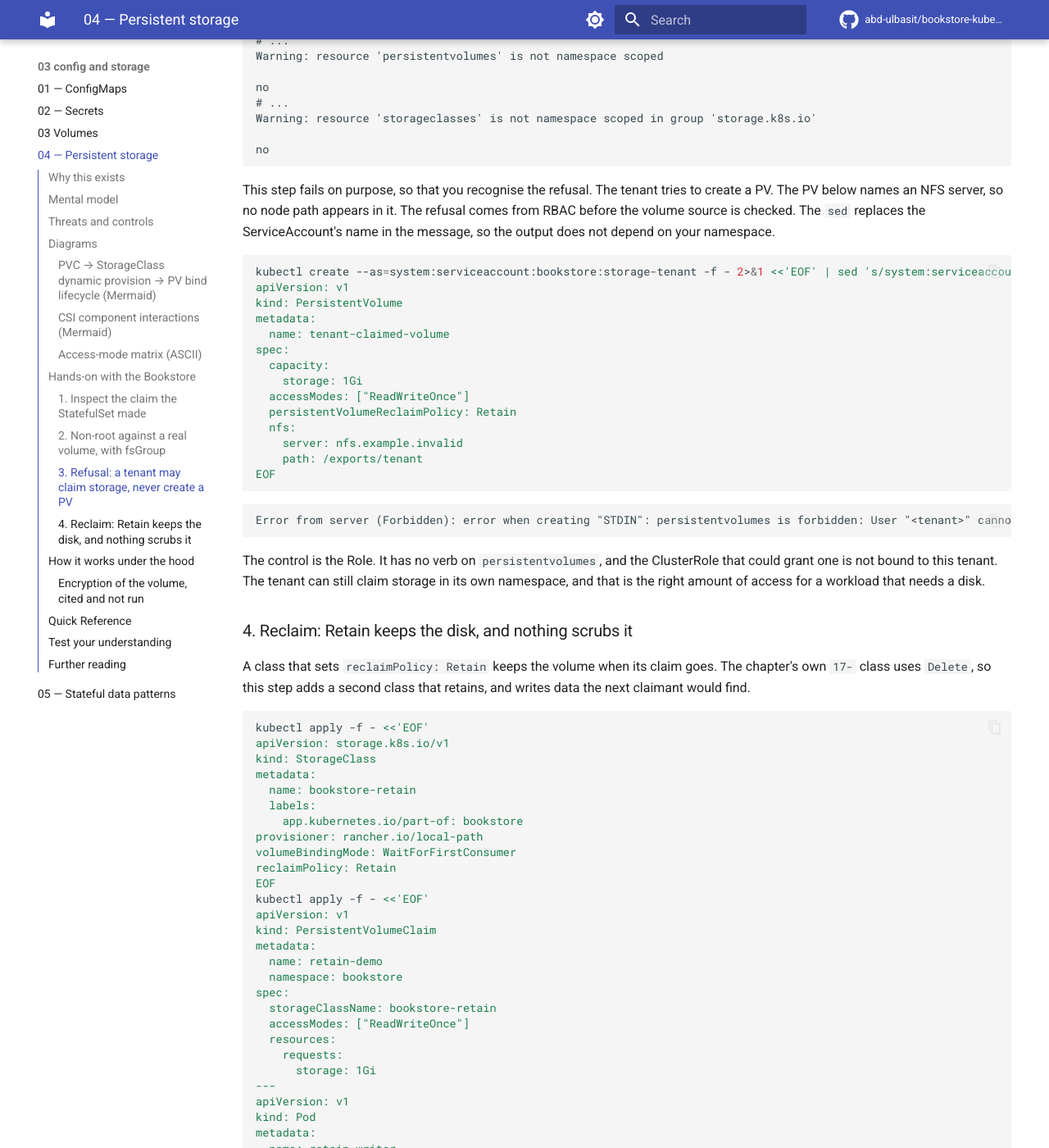
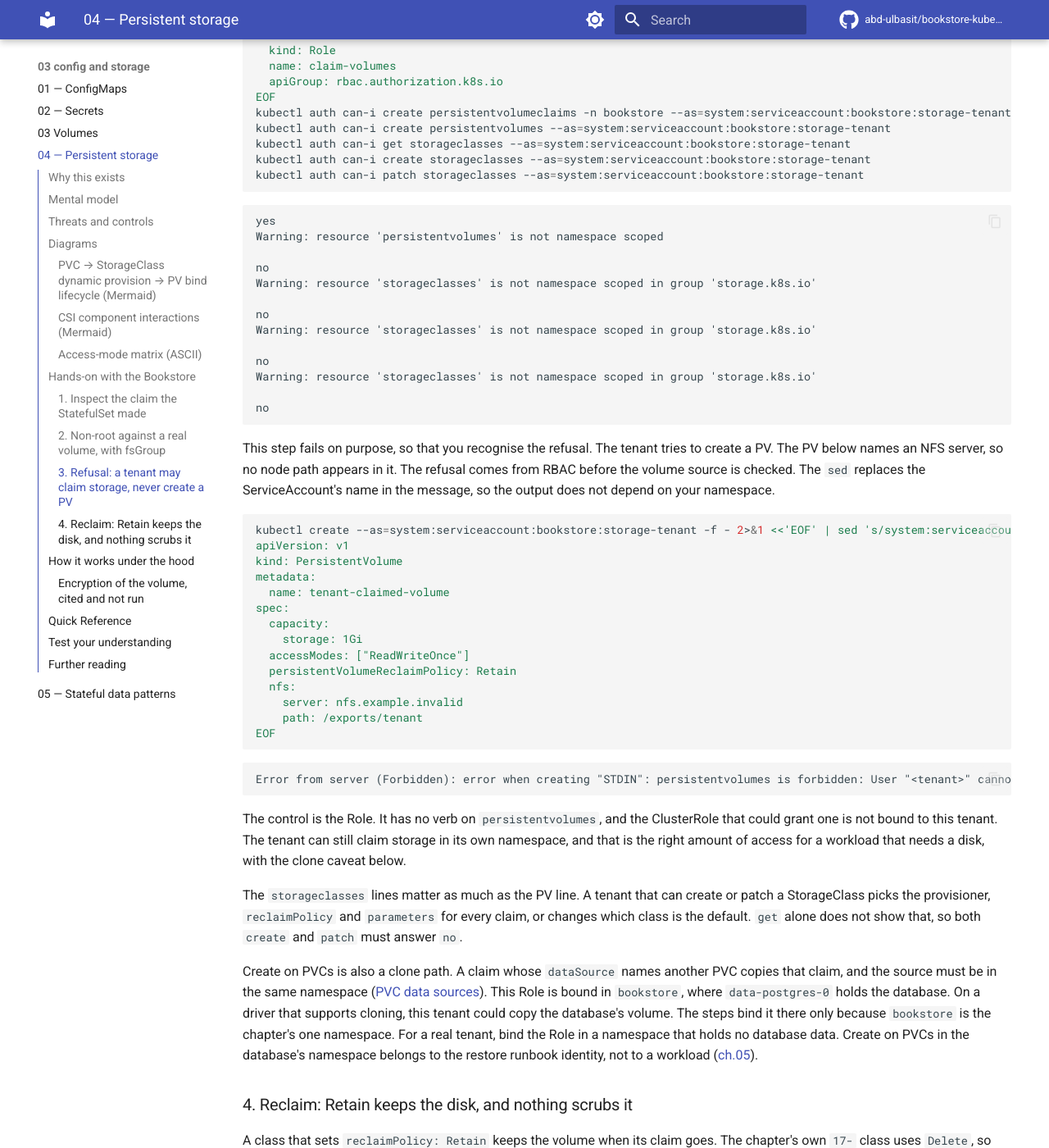
Before and after one commit to abd-ulbasit/bookstore-kubernetes-guide, an MkDocs documentation site: the page built from full-guide/03-config-and-storage/04-persistent-storage.md, in a window 1280 px wide and 1400 px high, scrolled down 10379 px. Shown: the whole window at 82% size. Built offline with MkDocs 1.6.1 and Material for MkDocs 9.7.7, drawn with Linux system fonts in a browser that asks for light colours; comment, search, counter and statistics services are not loaded; some of the changed text lies outside the part shown.

Commit message:
security-first part 03: fix review findings on 01, 03 and 04
- 01: say 16-db-credentials.yaml is the Secret that ch.02 creates, and
  drop the lab narration about a busy node.
- 03: narrow the Secret file and projected identity claims to what the
  output shows; split downwardAPI into env-only and volume fields; cite
  the static Pod docs for the hostPath sentence.
- 04: add sizeLimit to every emptyDir in the probe and Retain Pods;
  check create and patch on storageclasses; state the clone path of PVC
  create; state that the Bookstore claim uses a Delete class; quote the
  fsGroup text verbatim; pin busybox to 1.36; rewrap long prose.
- evidence: cluster and node names redacted as <cluster> and <node>;
  the 03.04 transcript gains a fix-pass section, run from the chapter's
  own blocks in p03-04-storage.

Gates: the evidence gate passes for 01, 03, 04 and 05; the static and
admission gates pass for the chapters in scope. 03.02 is not rewritten
in this batch.

Co-Authored-By: Claude Haiku 5.5 <noreply@anthropic.com>

````diff
--- a/full-guide/03-config-and-storage/04-persistent-storage.md
+++ b/full-guide/03-config-and-storage/04-persistent-storage.md
@@ -8,7 +8,7 @@
 > volume.
 
 **Estimated time:** ~30 min read · ~60 min hands-on
-**Prerequisites:** [Part 03 ch.03](03-volumes.md) — Pod-lifetime volume basics · [Part 01 ch.05](../01-core-workloads/05-statefulsets.md) — StatefulSets use `volumeClaimTemplates` · [Part 01 ch.01](../01-core-workloads/01-pods.md#baseline) — the baseline this chapter reuses
+**Prerequisites:** [Part 03 ch.03](03-volumes.md): Pod-lifetime volume basics · [Part 01 ch.05](../01-core-workloads/05-statefulsets.md): StatefulSets use `volumeClaimTemplates` · [Part 01 ch.01](../01-core-workloads/01-pods.md#baseline): the baseline this chapter reuses
 **You'll know after this:** • trace the PV/PVC bind lifecycle and explain `WaitForFirstConsumer` · • choose access modes and a reclaim policy for data you cannot lose · • say who may create a PersistentVolume, and why that is a security decision · • show a non-root Pod writing to a volume, and say what `fsGroup` did and did not do here · • list what a `Retain` volume leaves behind after its claim is deleted
 
 <!-- tags: storage, persistent-storage, pv-pvc, storageclass, csi, reclaim-policy, fsgroup -->
@@ -71,7 +71,8 @@ node. The threats below belong to storage, not to the Pod.
 |---|---|---|
 | A tenant creates a PV that names a directory on a node, then claims it | [No `create` on PersistentVolumes](#refusal): a namespaced Role grants claims only | [03.03](03-volumes.md) for `hostPath`; [05.01](../05-security/01-authn-authz-rbac.md) for RBAC |
 | A deleted claim leaves its data on a `Retain` volume, where the next claimant or an operator can read it | [A reclaim policy chosen per data class](#reclaim), and a runbooked cleanup | [08.02](../08-day-2-operations/02-backup-and-dr.md) for backup |
-| Data on a cloud disk is readable by whoever obtains the disk | [An encrypted StorageClass](#encryption), set on the driver. Cited, not run here | Encryption at rest and KMS: 05.04 <!-- link-later: 05.04 --> |
+| Data on a cloud disk is readable by whoever obtains the disk | [An encrypted StorageClass](#encryption), set on the driver. Cited, not run here | Etcd encryption, a separate control: 05.04 <!-- link-later: 05.04 --> |
+| A tenant that can create or patch a StorageClass chooses the provisioner, the parameters and the reclaim policy for every claim, or changes the default class | [No `create` or `patch` on storageclasses](#refusal), checked with `can-i` in step 3 | [05.01](../05-security/01-authn-authz-rbac.md) for RBAC |
 | A non-root process cannot write its volume, so the fix becomes running as root | [`fsGroup` with a non-root UID](#fsgroup), with the volume's owner and mode checked from inside the Pod | [01.01](../01-core-workloads/01-pods.md#baseline-fsgroup) |
 
 Pod Security admission does not catch the first threat. The `restricted` level
@@ -226,8 +227,12 @@ DirectoryOrCreate
 The default class is `Delete` and `WaitForFirstConsumer`. The PV is a
 `hostPath` of type `DirectoryOrCreate`: a directory on the node that the
 provisioner makes for the claim. Under `Delete`, the disk goes when its claim
-goes. That is the default you must change for data of
-record. Step 4 shows what `Retain` does instead.
+goes. The Bookstore's Postgres claim takes this class, because
+`20-postgres-statefulset.yaml` names no `storageClassName`, and the
+`bookstore-local` class in `17-` is `Delete` too. So on this cluster a deleted
+claim takes the database's data with it. The rest of this chapter warns against
+that for data of record. Step 4 shows what `Retain` does instead, and the Quick
+Reference gives the field to set on the class that holds the database.
 
 ### 2. Non-root against a real volume, with fsGroup {#fsgroup}
 
@@ -252,12 +257,15 @@ while the next probe runs.
 
 `fsGroup` adds a GID to the processes' supplementary groups and asks the
 kubelet to set the group owner of the volume's contents to that GID. The
-upstream description is that "by default, Kubernetes recursively changes
-ownership and permissions of a volume's contents to match the Pod's `fsGroup`"
+upstream text reads "By default, Kubernetes recursively changes ownership and
+permissions for the contents of each volume to match the fsGroup specified in a
+Pod's securityContext when that volume is mounted"
 ([Configure a Security Context](https://kubernetes.io/docs/tasks/configure-pod-container/security-context/)).
 A probe shows what happens on this cluster. It is a baseline Pod that mounts a
-claim from the `bookstore-local` class in [`17-storageclass.yaml`](../examples/bookstore/raw-manifests/17-storageclass.yaml),
-which uses `Delete`. The busybox image has no user 10001, so `id` prints only numbers.
+claim from the `bookstore-local` class in
+[`17-storageclass.yaml`](../examples/bookstore/raw-manifests/17-storageclass.yaml),
+which uses `Delete`. The busybox image has no user 10001, so `id` prints only
+numbers.
 
 ```sh
 kubectl apply -f - <<'EOF'
@@ -479,16 +489,22 @@ EOF
 kubectl auth can-i create persistentvolumeclaims -n bookstore --as=system:serviceaccount:bookstore:storage-tenant
 kubectl auth can-i create persistentvolumes --as=system:serviceaccount:bookstore:storage-tenant
 kubectl auth can-i get storageclasses --as=system:serviceaccount:bookstore:storage-tenant
+kubectl auth can-i create storageclasses --as=system:serviceaccount:bookstore:storage-tenant
+kubectl auth can-i patch storageclasses --as=system:serviceaccount:bookstore:storage-tenant
 ```
 
 <!-- gate: output -->
 ```text
 yes
-# ...
 Warning: resource 'persistentvolumes' is not namespace scoped
 
 no
-# ...
+Warning: resource 'storageclasses' is not namespace scoped in group 'storage.k8s.io'
+
+no
+Warning: resource 'storageclasses' is not namespace scoped in group 'storage.k8s.io'
+
+no
 Warning: resource 'storageclasses' is not namespace scoped in group 'storage.k8s.io'
 
 no
@@ -525,7 +541,22 @@ Error from server (Forbidden): error when creating "STDIN": persistentvolumes is
 The control is the Role. It has no verb on `persistentvolumes`, and the
 ClusterRole that could grant one is not bound to this tenant. The tenant can
 still claim storage in its own namespace, and that is the right amount of
-access for a workload that needs a disk.
+access for a workload that needs a disk, with the clone caveat below.
+
+The `storageclasses` lines matter as much as the PV line. A tenant that can
+create or patch a StorageClass picks the provisioner, `reclaimPolicy` and
+`parameters` for every claim, or changes which class is the default. `get`
+alone does not show that, so both `create` and `patch` must answer `no`.
+
+Create on PVCs is also a clone path. A claim whose `dataSource` names another
+PVC copies that claim, and the source must be in the same namespace
+([PVC data sources](https://kubernetes.io/docs/concepts/storage/volume-pvc-datasource/)).
+This Role is bound in `bookstore`, where `data-postgres-0` holds the database.
+On a driver that supports cloning, this tenant could copy the database's
+volume. The steps bind it there only because `bookstore` is the chapter's one
+namespace. For a real tenant, bind the Role in a namespace that holds no
+database data. Create on PVCs in the database's namespace belongs to the restore
+runbook identity, not to a workload ([ch.05](05-stateful-data-patterns.md)).
 
 ### 4. Reclaim: Retain keeps the disk, and nothing scrubs it {#reclaim}
 
@@ -784,21 +817,22 @@ kubectl delete storageclass bookstore-retain
 - **CSI architecture.** Storage is out of tree, through the Container Storage
   Interface. A driver ships a **controller** Deployment with sidecars
   (**external-provisioner**, **external-attacher**, **external-snapshotter**,
-  **external-resizer**) and a per-node **DaemonSet** node plugin that formats and
-  mounts the volume. **`CSIDriver`** advertises capabilities. **`CSINode`**
+  **external-resizer**) and a per-node **DaemonSet** node plugin that formats
+  and mounts the volume. **`CSIDriver`** advertises capabilities. **`CSINode`**
   records per-node topology for the scheduler. The kubelet reaches the backend
   only through the node plugin.
 - **Resizing.** `allowVolumeExpansion: true` on the class lets a claim be grown,
   and whether the driver can grow a volume while its Pod runs is the driver's
-  capability. Size for expansion, not migration, and alert before a volume fills.
+  capability. Size for expansion, not migration, and alert before a volume
+  fills.
 - **StatefulSet claims.** The StatefulSet controller creates **one PVC per
   ordinal** from the template, and a deleted Pod does not delete its PVC. These
   claims **outlive the StatefulSet** by default. Upstream, with the default
   policy, the PVCs "are not affected when their Pod is deleted". The
   `persistentVolumeClaimRetentionPolicy` field sets `whenDeleted` and
   `whenScaled` to `Retain` (the default) or `Delete`. Upstream, the policies
-  "only apply when Pods are being removed due to the StatefulSet being deleted or
-  scaled down". Set `Delete` only when the data should go on scale-down or
+  "only apply when Pods are being removed due to the StatefulSet being deleted
+  or scaled down". Set `Delete` only when the data should go on scale-down or
   delete, and set the field explicitly so the choice is written down.
 - **VolumeSnapshot.** A driver that supports snapshots exposes a
   `VolumeSnapshot`, a point-in-time copy governed by a `VolumeSnapshotClass`. A
@@ -833,6 +867,8 @@ kubectl get storageclass                                      # provisioner, bin
 kubectl get pvc <PVC> -n <NS> -o jsonpath='{.spec.volumeName}{"\n"}'
 kubectl get pv <PV> -o custom-columns=NAME:.metadata.name,RECLAIM:.spec.persistentVolumeReclaimPolicy,STATUS:.status.phase,CLAIM:.spec.claimRef.name
 kubectl auth can-i create persistentvolumes --as=system:serviceaccount:<NS>:<SA>   # expect "no"
+kubectl auth can-i create storageclasses --as=system:serviceaccount:<NS>:<SA>      # expect "no"
+kubectl auth can-i patch storageclasses --as=system:serviceaccount:<NS>:<SA>       # expect "no"
 kubectl wait --for=delete pv/<PV> --timeout=600s              # Delete reclaim runs after the claim goes
 ```
 
@@ -863,13 +899,14 @@ persistentVolumeClaimRetentionPolicy:
 Checklist:
 
 - [ ] Need is Pod-independent durability (else a [ch.03](03-volumes.md) volume)
-- [ ] `reclaimPolicy: Retain` for data whose loss is catastrophic, with a runbook
-      for the manual cleanup
+- [ ] `reclaimPolicy: Retain` for data whose loss is catastrophic, with a
+      runbook for the manual cleanup
 - [ ] `volumeBindingMode: WaitForFirstConsumer` for zonal disks
 - [ ] Only operators can create PersistentVolumes; tenants hold claims only
 - [ ] No available PV that a tenant can name with `volumeName`
 - [ ] Access mode supported by the backend (RWX needs a shared filesystem)
-- [ ] Volume encryption set on the StorageClass, on a cloud driver, and verified there
+- [ ] Volume encryption set on the StorageClass, on a cloud driver, and
+      verified there
 - [ ] StatefulSet `persistentVolumeClaimRetentionPolicy` set deliberately
 
 ## Test your understanding
````
Also changed, not shown: other parts of full-guide/03-config-and-storage/04-persistent-storage.md (+12 -8 lines), full-guide/03-config-and-storage/01-configmaps.md (+9 -9 lines), full-guide/03-config-and-storage/03-volumes.md (+27 -19 lines), 3 other files.
